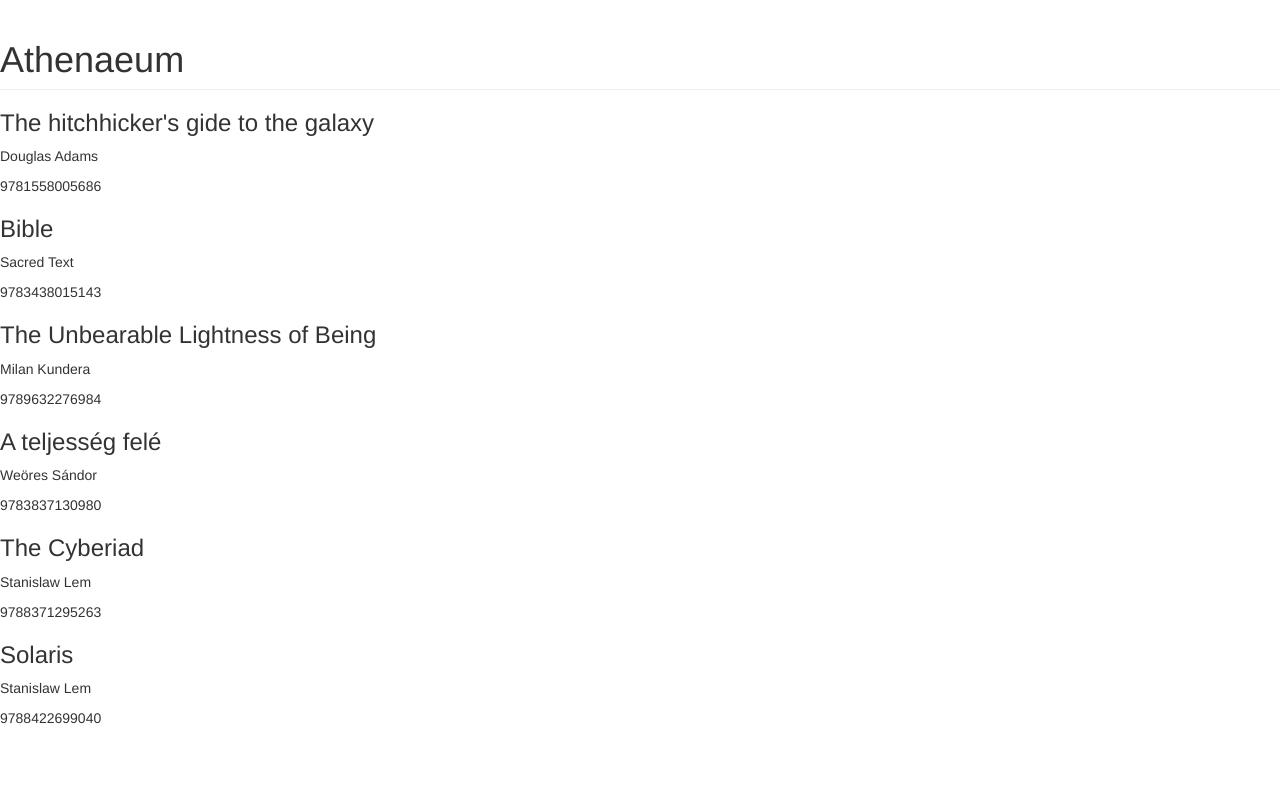
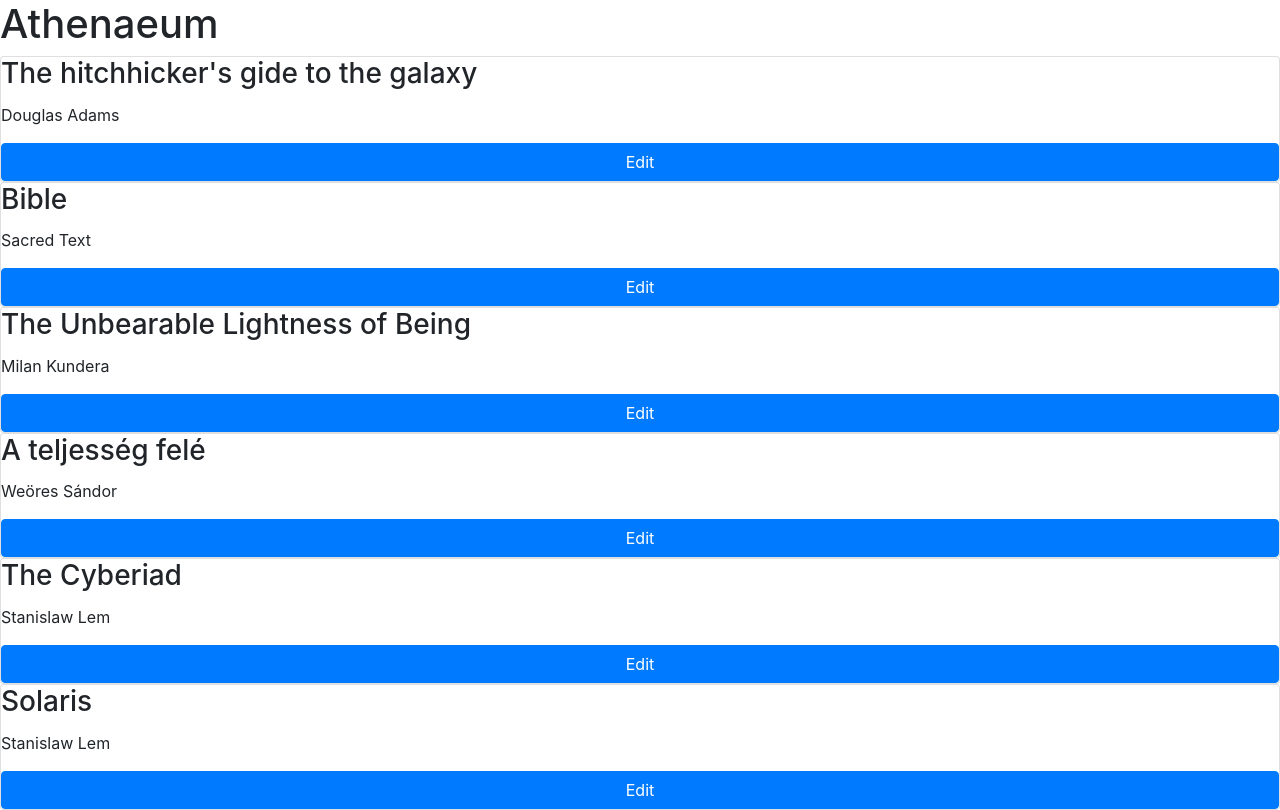
Before and after one commit to madaraszistvan/Athenaeum, an Angular app: page / in a window 1280 px wide. Built offline with nearby package versions, Linux system fonts and the light colour scheme.

Commit message:
[bootstrap] v4

```diff
--- a/package.json
+++ b/package.json
@@ -20,7 +20,7 @@
     "@angular/platform-browser": "2.2.1",
     "@angular/platform-browser-dynamic": "2.2.1",
     "@angular/router": "3.2.1",
-    "bootstrap": "^3.3.7",
+    "bootstrap": "^4.0.0-alpha.5",
     "core-js": "^2.4.1",
     "ng2-bootstrap": "^1.1.16",
     "rxjs": "5.0.0-beta.12",
--- a/src/app/app.component.ts
+++ b/src/app/app.component.ts
@@ -6,8 +6,7 @@ import { BookService } from './book/book.service';
   selector: 'app-root',
   templateUrl: './app.component.html',
   styleUrls: [
-    './app.component.css',
-    '../../node_modules/bootstrap/dist/css/bootstrap.min.css'
+    './app.component.css'
   ]
 })
 export class AppComponent {
--- a/src/app/book/book.component.html
+++ b/src/app/book/book.component.html
@@ -1,5 +1,5 @@
-<section class="card">
-  <h3>{{book.title}}</h3>
-  <p>{{book.author}}</p>
-  <p>{{book.isbn}}</p>
-</section>
+<div class="card card-block">
+  <h3 class="card-title">{{book.title}}</h3>
+  <p class="card-text">{{book.author}}</p>
+  <button class="btn btn-primary">Edit</button>
+</div>
```
